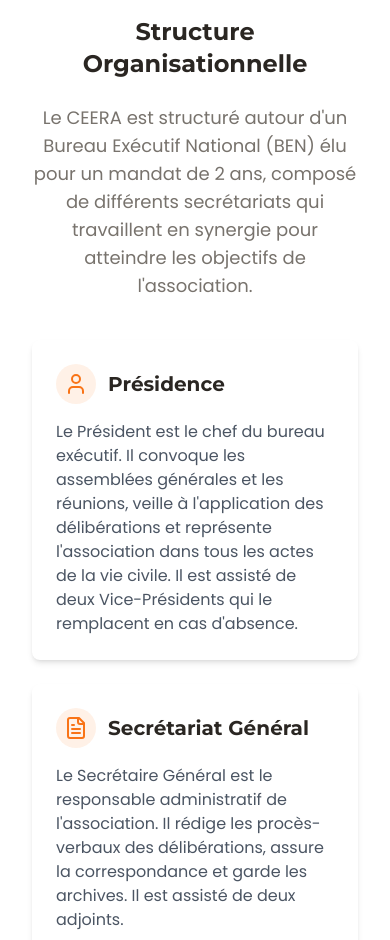
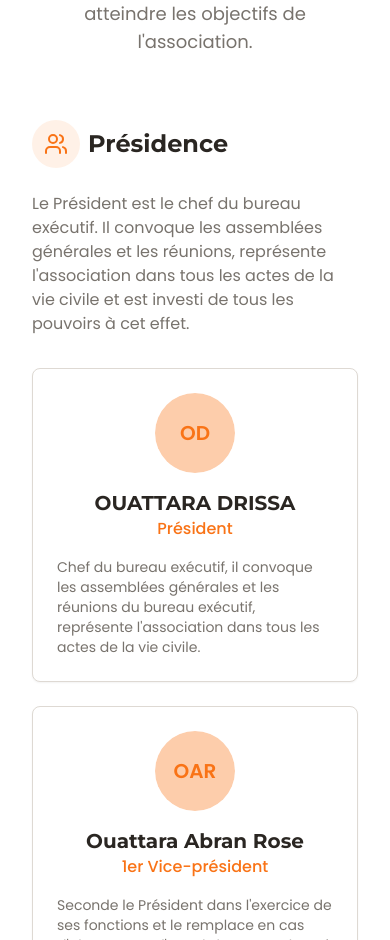
Before and after one commit to GueiAmos/ceera, a React (Vite) app: page /team in a window 390 px wide. Shown: the part 1060-2000 px from the top of the page. Built offline with nearby package versions, Linux system fonts and the light colour scheme.

Commit message:
Refactor Team page
- Removed "Nos valeurs" section.
- Redesigned the Team page for improved presentation and responsiveness.
- Eliminated redundancies in content.

```diff
--- a/src/pages/Team.tsx
+++ b/src/pages/Team.tsx
@@ -1,6 +1,8 @@
 
+import { Card, CardContent } from '@/components/ui/card';
 import HeroSection from '@/components/HeroSection';
-import { FileText, User, BookOpen, Calendar, Award, Heart, Handshake, Target } from 'lucide-react';
+import { Avatar, AvatarFallback, AvatarImage } from '@/components/ui/avatar';
+import { Building, Users, FileText, Calendar, BookOpen, Heart, Handshake } from 'lucide-react';
 
 interface TeamMemberProps {
   name: string;
@@ -9,57 +11,82 @@ interface TeamMemberProps {
   image?: string;
 }
 
-const TeamMember = ({ name, position, description, image }: TeamMemberProps) => {
+interface SecretariatProps {
+  title: string;
+  description: string;
+  icon: React.ReactNode;
+  members: TeamMemberProps[];
+}
+
+const TeamMember = ({ name, position, description }: TeamMemberProps) => {
   return (
-    <div className="bg-white rounded-lg shadow-md overflow-hidden">
-      <div className="h-60 overflow-hidden bg-ceera-orange/20">
-        {image ? (
-          <img
-            src={image}
-            alt={`Photo de ${name}`}
-            className="w-full h-full object-cover"
-          />
-        ) : (
-          <div className="h-full w-full flex items-center justify-center">
-            <div className="h-32 w-32 bg-ceera-orange/30 rounded-full flex items-center justify-center">
-              <span className="text-4xl font-bold text-ceera-orange">
+    <Card className="h-full hover:shadow-lg transition-shadow">
+      <CardContent className="pt-6">
+        <div className="flex flex-col items-center mb-4">
+          <Avatar className="h-20 w-20 mb-4 bg-ceera-orange/20">
+            <AvatarFallback className="bg-ceera-orange/20 text-ceera-orange text-xl font-bold">
               {name.split(' ').map(part => part[0]).join('')}
-              </span>
+            </AvatarFallback>
+          </Avatar>
+          <h3 className="text-xl font-bold text-center">{name}</h3>
+          <p className="text-ceera-orange font-medium text-center">{position}</p>
         </div>
+        {description && (
+          <p className="text-muted-foreground text-sm mt-2">{description}</p>
+        )}
+      </CardContent>
+    </Card>
+  );
+};
+
+const SecretariatSection = ({ title, description, icon, members }: SecretariatProps) => {
+  return (
+    <div className="mb-16">
+      <div className="flex items-center gap-2 mb-6">
+        <div className="bg-ceera-orange/10 p-3 rounded-full">
+          {icon}
         </div>
-        )}
+        <h3 className="text-2xl font-bold">{title}</h3>
       </div>
-      <div className="p-6">
-        <h3 className="text-xl font-bold mb-1">{name}</h3>
-        <p className="text-ceera-orange font-medium mb-3">{position}</p>
-        {description && (
-          <p className="text-muted-foreground text-sm">{description}</p>
-        )}
+      <p className="text-muted-foreground mb-8">{description}</p>
+      <div className="grid grid-cols-1 sm:grid-cols-2 lg:grid-cols-3 gap-6">
+        {members.map((member, index) => (
+          <TeamMember key={index} {...member} />
+        ))}
       </div>
     </div>
   );
 };
 
 const Team = () => {
-  const presidenceMembers: TeamMemberProps[] = [
+  const secretariats: SecretariatProps[] = [
+    {
+      title: "Présidence",
+      description: "Le Président est le chef du bureau exécutif. Il convoque les assemblées générales et les réunions, représente l'association dans tous les actes de la vie civile et est investi de tous les pouvoirs à cet effet.",
+      icon: <Users className="h-6 w-6 text-ceera-orange" />,
+      members: [
         {
           name: "OUATTARA DRISSA",
           position: "Président",
-      description: "Chef du bureau exécutif, il convoque les assemblées générales et les réunions du bureau exécutif, représente l'association dans tous les actes de la vie civile et est investi de tous les pouvoirs à cet effet."
+          description: "Chef du bureau exécutif, il convoque les assemblées générales et les réunions du bureau exécutif, représente l'association dans tous les actes de la vie civile."
         },
         {
           name: "Ouattara Abran Rose",
           position: "1er Vice-président",
-      description: "Seconde le Président dans l'exercice de ses fonctions et le remplace en cas d'absence ou d'empêchement. En outre, est chargé des relations extérieures."
+          description: "Seconde le Président dans l'exercice de ses fonctions et le remplace en cas d'absence ou d'empêchement. Chargé des relations extérieures."
         },
         {
           name: "Ouattara Lamine",
           position: "2ème Vice-président",
-      description: "Seconde le 1er vice-président et le remplace en cas d'absence ou d'empêchement. Chargé de tenir le cahier de secrétariat et de conserver les documents et archives du CEERA."
+          description: "Seconde le 1er vice-président et le remplace en cas d'absence ou d'empêchement. Chargé de tenir le cahier de secrétariat."
         }
-  ];
-
-  const secretariatMembers: TeamMemberProps[] = [
+      ]
+    },
+    {
+      title: "Secrétariat Général",
+      description: "Le Secrétaire Général est le responsable administratif de l'association. Il rédige les procès-verbaux des délibérations, assure la correspondance et garde les archives.",
+      icon: <FileText className="h-6 w-6 text-ceera-orange" />,
+      members: [
         {
           name: "Kouamé Kouadio Célestin",
           position: "Secrétaire Général",
@@ -73,9 +100,13 @@ const Team = () => {
           name: "ATTA yao vital",
           position: "Secrétaire Général Adjoint 2"
         }
-  ];
-
-  const organizationMembers: TeamMemberProps[] = [
+      ]
+    },
+    {
+      title: "Secrétariat à l'Organisation",
+      description: "Le Secrétaire à l'Organisation assure l'organisation matérielle pratique de toutes les manifestations du CEERA (réunions, rencontres, conférences, débats, colloques, AG).",
+      icon: <Calendar className="h-6 w-6 text-ceera-orange" />,
+      members: [
         {
           name: "Kamagaté Lamine",
           position: "Secrétaire à l'Organisation",
@@ -89,9 +120,13 @@ const Team = () => {
           name: "AIGNON Philipe",
           position: "Secrétaire à l'Organisation Adjoint 2"
         }
-  ];
-
-  const communicationMembers: TeamMemberProps[] = [
+      ]
+    },
+    {
+      title: "Secrétariat à la Communication",
+      description: "Le Secrétaire à la Communication est chargé de recueillir toutes les informations utiles intéressant directement ou indirectement le CEERA. Il est responsable des publications du collectif.",
+      icon: <FileText className="h-6 w-6 text-ceera-orange" />,
+      members: [
         {
           name: "Kumassi Koffi Kié Jean-Marc",
           position: "Secrétaire à la Communication",
@@ -105,9 +140,13 @@ const Team = () => {
           name: "Kouadio Donatien",
           position: "Secrétaire à la Communication Adjoint 2"
         }
-  ];
-
-  const financeMembers: TeamMemberProps[] = [
+      ]
+    },
+    {
+      title: "Secrétariat aux Finances",
+      description: "Le Secrétaire aux Finances est chargé des affaires financières du CEERA. Il gère les versements et retraits mais ne peut faire ces mouvements qu'avec l'accord et la signature du Président.",
+      icon: <FileText className="h-6 w-6 text-ceera-orange" />,
+      members: [
         {
           name: "Palé Hibatoullah",
           position: "Secrétaire aux Finances",
@@ -121,9 +160,13 @@ const Team = () => {
           name: "Kamagaté Sania",
           position: "Secrétaire aux Finances Adjoint 2"
         }
-  ];
-
-  const cultureSportMembers: TeamMemberProps[] = [
+      ]
+    },
+    {
+      title: "Secrétariat à la Culture et au Sport",
+      description: "Le Secrétaire à la Culture et au Sport est chargé des affaires culturelles et sportives. Il organise les événements culturels, sportifs et récréatifs et défend l'image du CEERA dans ces domaines.",
+      icon: <FileText className="h-6 w-6 text-ceera-orange" />,
+      members: [
         {
           name: "Diallo Siriki Junior",
           position: "Secrétaire à la Culture et au Sport",
@@ -137,9 +180,13 @@ const Team = () => {
           name: "Ouattara Yaya",
           position: "Secrétaire à la Culture et au Sport Adjoint 2"
         }
-  ];
-
-  const socialAffairsMembers: TeamMemberProps[] = [
+      ]
+    },
+    {
+      title: "Secrétariat aux Affaires Sociales",
+      description: "Le Secrétaire aux Affaires Sociales est chargé des problèmes de santé des élèves et étudiants, ainsi que de leurs problèmes sociaux (logements, bourses, restauration, transport).",
+      icon: <Heart className="h-6 w-6 text-ceera-orange" />,
+      members: [
         {
           name: "Ouattara Ibrahim",
           position: "Secrétaire aux Affaires Sociales",
@@ -153,9 +200,13 @@ const Team = () => {
           name: "Diallo Aïcha",
           position: "Secrétaire aux Affaires Sociales Adjoint 2"
         }
-  ];
-
-  const academicAffairsMembers: TeamMemberProps[] = [
+      ]
+    },
+    {
+      title: "Secrétariat aux Affaires Académiques",
+      description: "Le Secrétaire aux Affaires Académiques est chargé des questions scolaires et académiques comme les inscriptions, la scolarité, les examens, les orientations et veille aux droits et devoirs des élèves et étudiants.",
+      icon: <BookOpen className="h-6 w-6 text-ceera-orange" />,
+      members: [
         {
           name: "Geï Amos",
           position: "Secrétaire aux Affaires Académiques",
@@ -169,12 +220,16 @@ const Team = () => {
           name: "Traoré Ramdé kadidjatou",
           position: "Secrétaire aux Affaires Académiques Adjoint 2"
         }
-  ];
-
-  const environmentMembers: TeamMemberProps[] = [
+      ]
+    },
+    {
+      title: "Secrétariat à l'Environnement",
+      description: "Le Secrétaire à l'Environnement et au Développement Durable est chargé de la gestion saine et durable de l'environnement et du cadre de vie des élèves et étudiants.",
+      icon: <FileText className="h-6 w-6 text-ceera-orange" />,
+      members: [
         {
           name: "Ouattara Brou Prince Blanchard",
-      position: "Secrétaire à l'Environnement et au Développement Durable",
+          position: "Secrétaire à l'Environnement",
           description: "Chargé de la gestion saine et durable de l'environnement et du cadre de vie des élèves et étudiants."
         },
         {
@@ -185,12 +240,16 @@ const Team = () => {
           name: "Blendou Ange Mauricette",
           position: "Secrétaire à l'Environnement Adjoint 2"
         }
-  ];
-
-  const professionalInsertionMembers: TeamMemberProps[] = [
+      ]
+    },
+    {
+      title: "Secrétariat à l'Insertion Professionnelle",
+      description: "Le Secrétaire à l'Insertion Professionnelle est chargé de trouver des stages et emplois pour les membres du Collectif. Il établit des partenariats avec des entreprises pour faciliter l'insertion des élèves et étudiants.",
+      icon: <Handshake className="h-6 w-6 text-ceera-orange" />,
+      members: [
         {
           name: "Kambou Ollo",
-      position: "Secrétaire à l'Insertion Professionnelle et à l'Entrepreneuriat",
+          position: "Secrétaire à l'Insertion Professionnelle",
           description: "Tenu de trouver des stages et/ou emplois pour les membres du Collectif. Mandaté pour trouver des entreprises et cabinets pour l'insertion des membres."
         },
         {
@@ -201,9 +260,13 @@ const Team = () => {
           name: "Boko Ama Valentine",
           position: "Secrétaire à l'Insertion Professionnelle Adjoint 2"
         }
-  ];
-
-  const auditMembers: TeamMemberProps[] = [
+      ]
+    },
+    {
+      title: "Commissariat aux Comptes",
+      description: "Les Commissaires aux Comptes contrôlent la gestion financière du bureau exécutif, examinent les comptes annuels et dressent un rapport spécial à l'Assemblée Générale. Ils peuvent vérifier l'état de la caisse à tout moment.",
+      icon: <FileText className="h-6 w-6 text-ceera-orange" />,
+      members: [
         {
           name: "YAO KOUADIO HENRI-JOEL",
           position: "Commissaire aux Comptes",
@@ -217,63 +280,7 @@ const Team = () => {
           name: "ADOU ANOH JONAS",
           position: "Commissaire aux Comptes Adjoint 2"
         }
-  ];
-
-  const secretariats = [
-    {
-      title: "Présidence",
-      description: "Le Président est le chef du bureau exécutif. Il convoque les assemblées générales et les réunions, veille à l'application des délibérations et représente l'association dans tous les actes de la vie civile. Il est assisté de deux Vice-Présidents qui le remplacent en cas d'absence.",
-      icon: <User className="h-6 w-6 text-ceera-orange" />
-    },
-    {
-      title: "Secrétariat Général",
-      description: "Le Secrétaire Général est le responsable administratif de l'association. Il rédige les procès-verbaux des délibérations, assure la correspondance et garde les archives. Il est assisté de deux adjoints.",
-      icon: <FileText className="h-6 w-6 text-ceera-orange" />
-    },
-    {
-      title: "Secrétariat à l'Organisation",
-      description: "Le Secrétaire à l'Organisation assure l'organisation matérielle pratique de toutes les manifestations du CEERA (réunions, rencontres, conférences, débats, colloques, AG). Il est assisté de deux adjoints.",
-      icon: <Calendar className="h-6 w-6 text-ceera-orange" />
-    },
-    {
-      title: "Secrétariat aux Finances",
-      description: "Le Secrétaire aux Finances est chargé des affaires financières du CEERA. Il gère les versements et retraits mais ne peut faire ces mouvements qu'avec l'accord et la signature du Président. Il établit un programme de recherche de financement.",
-      icon: <FileText className="h-6 w-6 text-ceera-orange" />
-    },
-    {
-      title: "Secrétariat à la Communication",
-      description: "Le Secrétaire à la Communication est chargé de recueillir toutes les informations utiles intéressant directement ou indirectement le CEERA. Il est responsable des publications du collectif et assure la communication entre les différents organes.",
-      icon: <FileText className="h-6 w-6 text-ceera-orange" />
-    },
-    {
-      title: "Secrétariat à la Culture et au Sport",
-      description: "Le Secrétaire à la Culture et au Sport est chargé des affaires culturelles et sportives. Il organise les événements culturels, sportifs et récréatifs et défend l'image du CEERA dans ces domaines.",
-      icon: <FileText className="h-6 w-6 text-ceera-orange" />
-    },
-    {
-      title: "Secrétariat aux Affaires Sociales",
-      description: "Le Secrétaire aux Affaires Sociales est chargé des problèmes de santé des élèves et étudiants, ainsi que de leurs problèmes sociaux (logements, bourses, restauration, transport). Il met en place des programmes de soutien moral, matériel et financier.",
-      icon: <Heart className="h-6 w-6 text-ceera-orange" />
-    },
-    {
-      title: "Secrétariat aux Affaires Académiques",
-      description: "Le Secrétaire aux Affaires Académiques est chargé des questions scolaires et académiques comme les inscriptions, la scolarité, les examens, les orientations et veille aux droits et devoirs des élèves et étudiants.",
-      icon: <BookOpen className="h-6 w-6 text-ceera-orange" />
-    },
-    {
-      title: "Secrétariat au Développement Durable",
-      description: "Le Secrétaire au Développement Durable est chargé de la gestion saine et durable de l'environnement et du cadre de vie. Il veille à la salubrité et œuvre à préserver les ressources naturelles et l'équilibre écologique.",
-      icon: <FileText className="h-6 w-6 text-ceera-orange" />
-    },
-    {
-      title: "Secrétariat à l'Insertion Professionnelle",
-      description: "Le Secrétaire à l'Insertion Professionnelle est chargé de trouver des stages et emplois pour les membres du Collectif. Il établit des partenariats avec des entreprises et d'autres structures pour faciliter l'insertion des élèves et étudiants.",
-      icon: <FileText className="h-6 w-6 text-ceera-orange" />
-    },
-    {
-      title: "Commissariat aux Comptes",
-      description: "Les Commissaires aux Comptes contrôlent la gestion financière du bureau exécutif, examinent les comptes annuels et dressent un rapport spécial à l'Assemblée Générale. Ils peuvent vérifier l'état de la caisse à tout moment.",
-      icon: <FileText className="h-6 w-6 text-ceera-orange" />
+      ]
     }
   ];
 
@@ -287,173 +294,34 @@ const Team = () => {
         height="small"
       />
 
-      <section className="section bg-ceera-orange/10">
+      <section className="section bg-gradient-to-r from-ceera-orange/20 to-ceera-orange/5">
         <div className="container mx-auto">
           <h2 className="section-title">Bureau Exécutif National (2025-2027)</h2>
           <p className="section-subtitle">
             Notre bureau exécutif est composé de membres dévoués qui travaillent avec passion pour atteindre les objectifs du CEERA.
+            Le Bureau Exécutif National actuel a été élu pour un mandat de deux ans, s'étendant de 2025 à 2027.
           </p>
-
-          <div className="bg-gradient-to-r from-ceera-orange/20 to-ceera-orange/5 p-6 rounded-lg mb-16">
-            <h3 className="text-2xl font-bold mb-4 text-center">Mandat 2025-2027</h3>
-            <p className="text-center">
-              Le Bureau Exécutif National actuel a été élu pour un mandat de deux ans, s'étendant de 2025 à 2027.
-              Chaque membre s'engage à œuvrer pour le développement du CEERA et le bien-être de ses adhérents.
-            </p>
-          </div>
         </div>
       </section>
 
       <section className="section bg-white">
         <div className="container mx-auto">
           <h2 className="section-title">Structure Organisationnelle</h2>
-          <p className="section-subtitle">
-            Le CEERA est structuré autour d'un Bureau Exécutif National (BEN) élu pour un mandat de 2 ans, composé de différents secrétariats qui travaillent en synergie pour atteindre les objectifs de l'association.
+          <p className="section-subtitle mb-16">
+            Le CEERA est structuré autour d'un Bureau Exécutif National (BEN) élu pour un mandat de 2 ans,
+            composé de différents secrétariats qui travaillent en synergie pour atteindre les objectifs de l'association.
           </p>
 
-          <div className="grid grid-cols-1 md:grid-cols-2 lg:grid-cols-3 gap-6 mt-8">
+          <div className="space-y-16">
             {secretariats.map((secretariat, index) => (
-              <div key={index} className="bg-white p-6 rounded-lg shadow-md hover:shadow-lg transition-shadow">
-                <div className="flex items-center mb-4">
-                  <div className="bg-ceera-orange/10 p-2 rounded-full mr-3">
-                    {secretariat.icon}
-                  </div>
-                  <h3 className="text-xl font-bold">{secretariat.title}</h3>
-                </div>
-                <p className="text-gray-600">
-                  {secretariat.description}
-                </p>
-              </div>
+              <SecretariatSection
+                key={index}
+                title={secretariat.title}
+                description={secretariat.description}
+                icon={secretariat.icon}
+                members={secretariat.members}
+              />
             ))}
-          </div>
-        </div>
-      </section>
-
-      <section className="section bg-white">
-        <div className="container mx-auto">
-          <div className="mb-20">
-            <h3 className="text-xl font-bold mb-6 border-l-4 border-ceera-orange pl-3">La Présidence</h3>
-            <div className="grid grid-cols-1 md:grid-cols-2 lg:grid-cols-3 gap-6">
-              {presidenceMembers.map((member, index) => (
-                <TeamMember key={index} {...member} />
-              ))}
-            </div>
-          </div>
-
-          <div className="mb-20">
-            <h3 className="text-xl font-bold mb-6 border-l-4 border-ceera-orange pl-3">Le Secrétariat Général</h3>
-            <div className="grid grid-cols-1 md:grid-cols-2 lg:grid-cols-3 gap-6">
-              {secretariatMembers.map((member, index) => (
-                <TeamMember key={index} {...member} />
-              ))}
-            </div>
-          </div>
-
-          <div className="mb-20">
-            <h3 className="text-xl font-bold mb-6 border-l-4 border-ceera-orange pl-3">Le Secrétariat à l'Organisation</h3>
-            <div className="grid grid-cols-1 md:grid-cols-2 lg:grid-cols-3 gap-6">
-              {organizationMembers.map((member, index) => (
-                <TeamMember key={index} {...member} />
-              ))}
-            </div>
-          </div>
-
-          <div className="mb-20">
-            <h3 className="text-xl font-bold mb-6 border-l-4 border-ceera-orange pl-3">Le Secrétariat à la Communication</h3>
-            <div className="grid grid-cols-1 md:grid-cols-2 lg:grid-cols-3 gap-6">
-              {communicationMembers.map((member, index) => (
-                <TeamMember key={index} {...member} />
-              ))}
-            </div>
-          </div>
-
-          <div className="mb-20">
-            <h3 className="text-xl font-bold mb-6 border-l-4 border-ceera-orange pl-3">Le Secrétariat aux Finances</h3>
-            <div className="grid grid-cols-1 md:grid-cols-2 lg:grid-cols-3 gap-6">
-              {financeMembers.map((member, index) => (
-                <TeamMember key={index} {...member} />
-              ))}
-            </div>
-          </div>
-
-          <div className="mb-20">
-            <h3 className="text-xl font-bold mb-6 border-l-4 border-ceera-orange pl-3">Le Secrétariat à la Culture et au Sport</h3>
-            <div className="grid grid-cols-1 md:grid-cols-2 lg:grid-cols-3 gap-6">
-              {cultureSportMembers.map((member, index) => (
-                <TeamMember key={index} {...member} />
-              ))}
-            </div>
-          </div>
-
-          <div className="mb-20">
-            <h3 className="text-xl font-bold mb-6 border-l-4 border-ceera-orange pl-3">Le Secrétariat aux Affaires Sociales</h3>
-            <div className="grid grid-cols-1 md:grid-cols-2 lg:grid-cols-3 gap-6">
-              {socialAffairsMembers.map((member, index) => (
-                <TeamMember key={index} {...member} />
-              ))}
-            </div>
-          </div>
-
-          <div className="mb-20">
-            <h3 className="text-xl font-bold mb-6 border-l-4 border-ceera-orange pl-3">Le Secrétariat aux Affaires Académiques</h3>
-            <div className="grid grid-cols-1 md:grid-cols-2 lg:grid-cols-3 gap-6">
-              {academicAffairsMembers.map((member, index) => (
-                <TeamMember key={index} {...member} />
-              ))}
-            </div>
-          </div>
-
-          <div className="mb-20">
-            <h3 className="text-xl font-bold mb-6 border-l-4 border-ceera-orange pl-3">Le Secrétariat à l'Environnement et au Développement Durable</h3>
-            <div className="grid grid-cols-1 md:grid-cols-2 lg:grid-cols-3 gap-6">
-              {environmentMembers.map((member, index) => (
-                <TeamMember key={index} {...member} />
-              ))}
-            </div>
-          </div>
-
-          <div className="mb-20">
-            <h3 className="text-xl font-bold mb-6 border-l-4 border-ceera-orange pl-3">Le Secrétariat à l'Insertion Professionnelle</h3>
-            <div className="grid grid-cols-1 md:grid-cols-2 lg:grid-cols-3 gap-6">
-              {professionalInsertionMembers.map((member, index) => (
-                <TeamMember key={index} {...member} />
-              ))}
-            </div>
-          </div>
-
-          <div className="mb-20">
-            <h3 className="text-xl font-bold mb-6 border-l-4 border-ceera-orange pl-3">Le Commissariat aux Comptes</h3>
-            <div className="grid grid-cols-1 md:grid-cols-2 lg:grid-cols-3 gap-6">
-              {auditMembers.map((member, index) => (
-                <TeamMember key={index} {...member} />
-              ))}
-            </div>
-          </div>
-        </div>
-      </section>
-
-      <section className="section bg-ceera-dark text-white">
-        <div className="container mx-auto">
-          <h2 className="text-3xl font-bold mb-6 text-center">Nos valeurs</h2>
-          <div className="grid grid-cols-1 md:grid-cols-3 gap-6 mb-10">
-            <div className="bg-white/10 p-6 rounded-lg">
-              <h3 className="text-xl font-bold mb-4">Engagement</h3>
-              <p className="text-gray-300">
-                Nous nous engageons pleinement dans nos actions pour le développement d'Agnibilékrou et le bien-être de nos membres.
-              </p>
-            </div>
-            <div className="bg-white/10 p-6 rounded-lg">
-              <h3 className="text-xl font-bold mb-4">Solidarité</h3>
-              <p className="text-gray-300">
-                Nous croyons en la force du collectif et à l'entraide mutuelle pour soutenir chacun de nos membres dans son parcours.
-              </p>
-            </div>
-            <div className="bg-white/10 p-6 rounded-lg">
-              <h3 className="text-xl font-bold mb-4">Excellence</h3>
-              <p className="text-gray-300">
-                Nous visons l'excellence dans toutes nos actions, en promouvant le mérite et le dépassement de soi.
-              </p>
-            </div>
           </div>
         </div>
       </section>
```
Lines whose indentation alone changed are shown as unchanged.
